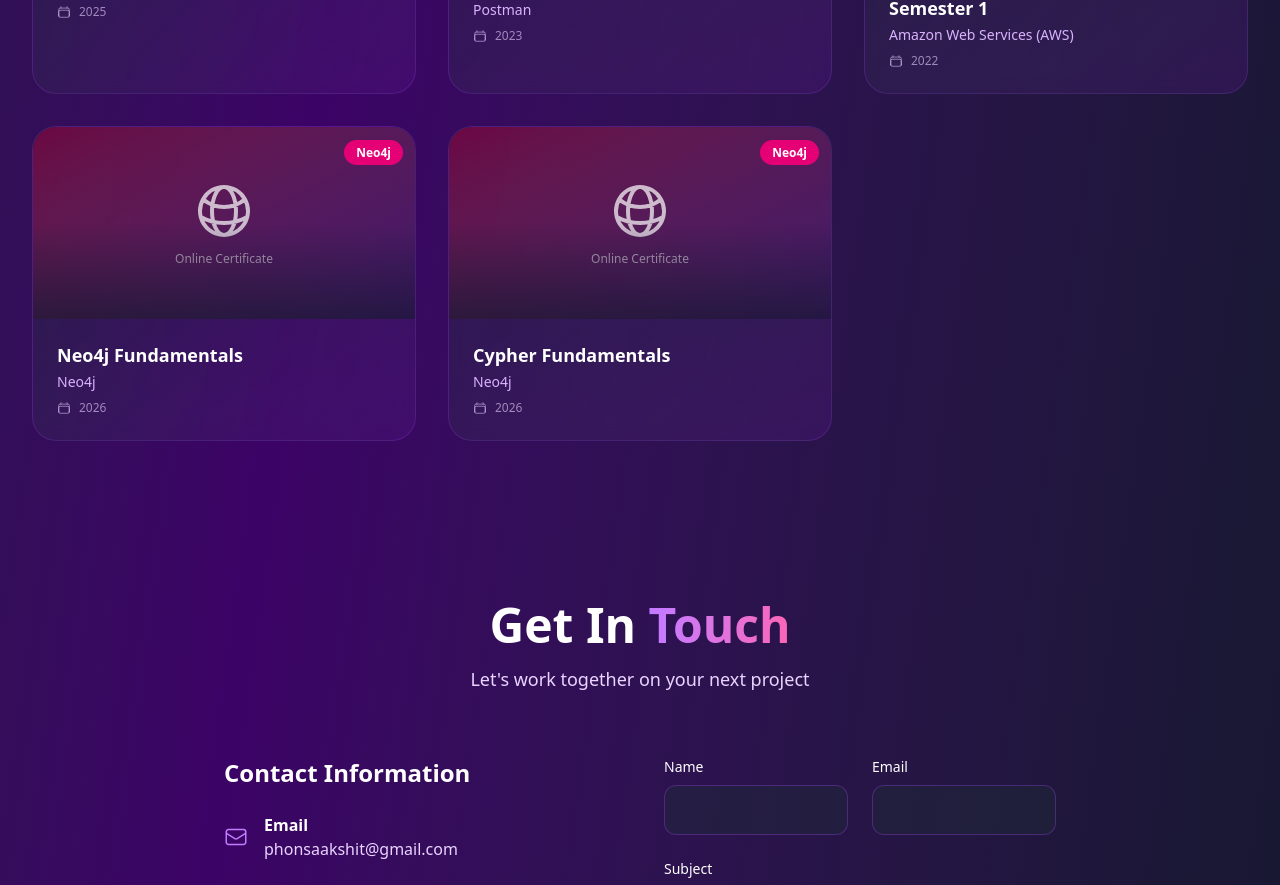
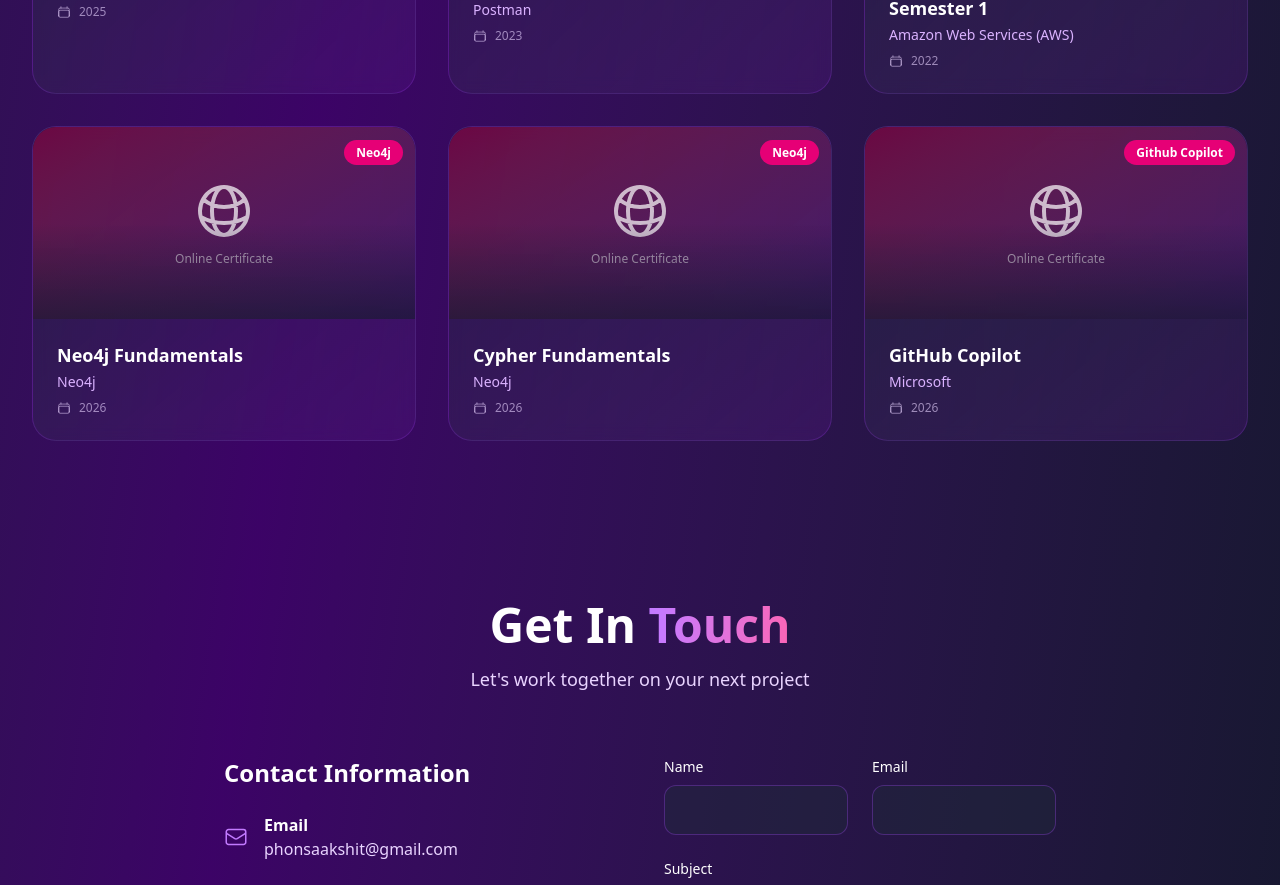
Before and after one commit to akshit-phonsa/Portfolio-Vue, a Vue app: page / in a window 1280 px wide. Shown: the part 6760-7645 px from the top of the page. Built offline with nearby package versions, Linux system fonts and the light colour scheme.

Commit message:
Add GitHub Copilot certification details

```diff
--- a/src/components/Certifications.vue
+++ b/src/components/Certifications.vue
@@ -430,6 +430,17 @@ const certificates = ref([
         file: 'https://graphacademy.neo4j.com/c/b6f2d097-f2b0-4ebf-a126-35677169b0e1/',
         badgeColor: 'bg-pink-600',
         bgPlaceholder: 'bg-linear-to-br from-pink-800/60 to-purple-900/60'
+    },
+    {
+        id: 15,
+        title: 'GitHub Copilot',
+        issuer: 'Microsoft',
+        date: '2026',
+        category: 'Github Copilot',
+        type: 'Web',
+        file: 'https://learn.microsoft.com/en-in/users/phonsaakshit/credentials/a5f88819cc61cea1',
+        badgeColor: 'bg-pink-600',
+        bgPlaceholder: 'bg-linear-to-br from-pink-800/60 to-purple-900/60'
     }
 ])
 
```
